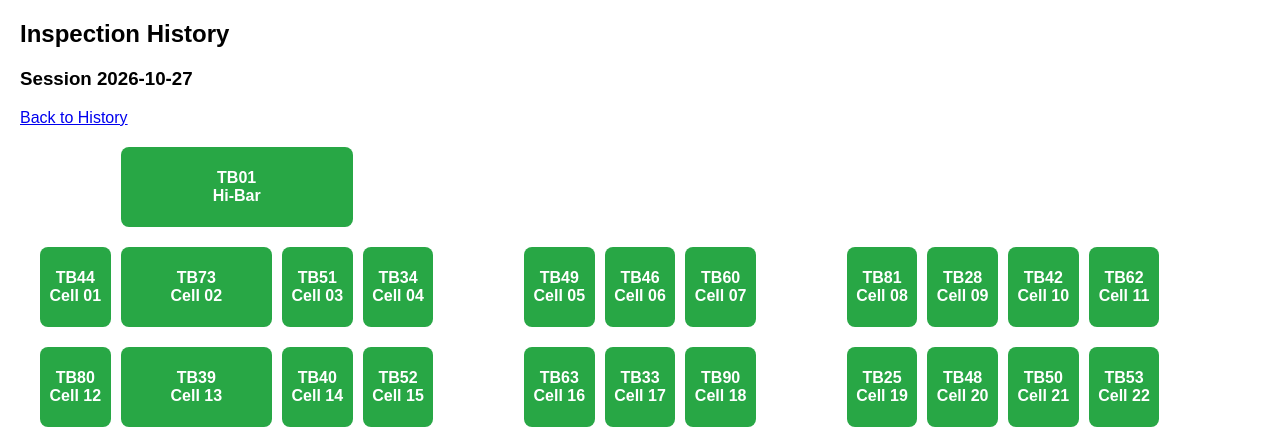
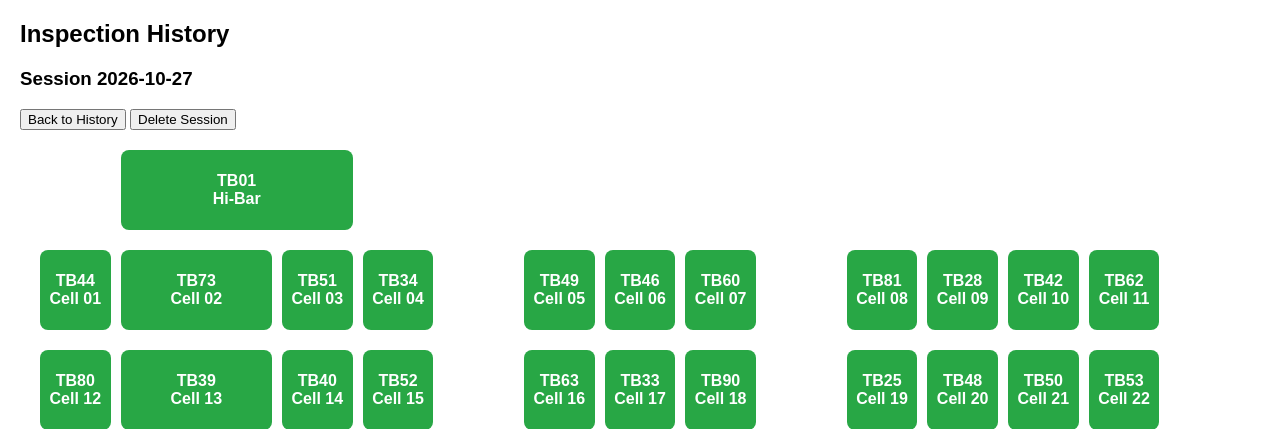
Before and after one commit to lucmcmullan/TL-Bench-Logger, a Flask app: page /history/1 in a window 1280 px wide. Shown: the top 429 px of the page. Run offline with Flask 3, Linux system fonts and the light colour scheme; a user stored in the database is signed in.

Commit message:
Delete inspection records in history

```diff
--- a/routes/auth.py
+++ b/routes/auth.py
@@ -28,7 +28,6 @@ def login_required(f):
         return f(*args, **kwargs)
 
     return decorated
-
 
 def admin_required(f):
     @wraps(f)
@@ -123,7 +122,7 @@ def join_or_start_session():
 
         db.session.add(inspection_session)
 
-    session_user = SessionUser.query.filter_by(session_id=inspection_session.id, user_id=session["user_id"].first())
+    session_user = SessionUser.query.filter_by(session_id=inspection_session.id, user_id=session["user_id"]).first()
 
     if not session_user:
         db.session.add(SessionUser(session_id=inspection_session.id, user_id=session["user_id"], last_seen=datetime.now()))
--- a/routes/session.py
+++ b/routes/session.py
@@ -146,3 +146,15 @@ def view_session(session_id):
         total_benches=total_benches,
         progress_percent=progress_percent
     )
+
+@session_bp.route("/history/<int:session_id>/delete", methods=["POST"])
+@login_required
+def delete_session(session_id):
+    if not session.get("is_admin"):
+        return jsonify({ "success": False }), 403
+
+    Inspection.query.filter_by(session_id=session_id).delete()
+    InspectionSession.query.filter_by(id=session_id).delete()
+    db.session.commit()
+
+    return jsonify({ "success": True })
--- a/static/js/history.js
+++ b/static/js/history.js
@@ -16,6 +16,35 @@ document.querySelectorAll(".bench").forEach(bench => {
     });
 });
 
+document.getElementById("backToHistory").addEventListener("click", () => {
+    window.location.href = "/history";
+});
+
 document.getElementById("closeHistoryModal").addEventListener("click", () => {
     modal.style.display = "none";
 });
+
+document.getElementById("deleteSessionButton")?.addEventListener("click", () => {
+    document.getElementById("deleteSessionModal").style.display = "block";
+    }
+);
+
+document.getElementById("cancelDeleteSession").addEventListener("click", () => {
+    document.getElementById("deleteSessionModal").style.display = "none";
+    }
+);
+
+document.getElementById("deleteConfirmation").addEventListener("input",() => {
+    document.getElementById("confirmDeleteSession").disabled = document.getElementById("deleteConfirmation").value !== "DELETE";
+    }
+);
+
+document.getElementById("confirmDeleteSession").addEventListener("click", async () => {
+        const response = await fetch(window.location.pathname + "/delete", { method: "POST" });
+        const result = await response.json();
+
+        if (result.success) {
+            window.location.href = "/history";
+        }
+    }
+);
--- a/templates/history_dashboard.html
+++ b/templates/history_dashboard.html
@@ -8,7 +8,11 @@
 <body>
     <h2>Inspection History</h2>
     <h3>Session {{ inspection_session.date }}</h3>
-    <a href="/history">Back to History</a>
+    <button id="backToHistory">Back to History</button>
+
+    {% if session.get("is_admin") %}
+        <button id="deleteSessionButton">Delete Session</button>
+    {% endif %}
 
     <div id="factory-floor">
         {% for row in layout %}
@@ -64,6 +68,39 @@
         </div>
     </div>
 
+    <div id="deleteSessionModal" class="modal" style="display:none;">
+        <div class="modal-content">
+            <h2>Delete Session</h2>
+
+            <p>This will permanently remove:</p>
+            <ul>
+                <li>All inspection records</li>
+                <li>The inspection session</li>
+            </ul>
+
+            <p>This action cannot be undone.</p>
+            <p>Type <strong>DELETE</strong> to continue:</p>
+
+            <input id="deleteConfirmation" type="text">
+
+            <br><br>
+
+            <button id="confirmDeleteSession" disabled>Delete Session</button>
+            <button id="cancelDeleteSession">Cancel</button>
+        </div>
+    </div>
+
+    <div id="deleteConfirmModal" class="modal" style="display:none;">
+        <div class="modal-content">
+            <h2>Delete Inspection Record</h2>
+            <p>This action cannot be undone.</p>
+            <p>The inspection record will be permanently removed from history.</p>
+
+            <button id="confirmDelete">Yes, Delete</button>
+            <button id="cancelDelete">Cancel</button>
+        </div>
+    </div>
+
     <script src="{{ url_for('static', filename='js/history.js') }}"></script>
 
 </body>
--- a/templates/menu.html
+++ b/templates/menu.html
@@ -13,12 +13,12 @@
         <button disabled>Session Complete</button>
     {% elif active_session %}
         <h3>A session is currently in progress.</h3>
-        <form action="/start-or-join-session" method="POST">
+        <form action="/join-or-start-session" method="POST">
             <button type="submit">Join Session</button>
         </form>
     {% else %}
         <h3>No session has been started today.</h3>
-        <form action="/start-or-join-session" method="POST">
+        <form action="/join-or-start-session" method="POST">
             <button type="submit">Start Session</button>
         </form>
     {% endif %}
```
Also changed, not shown: data/app.db.
